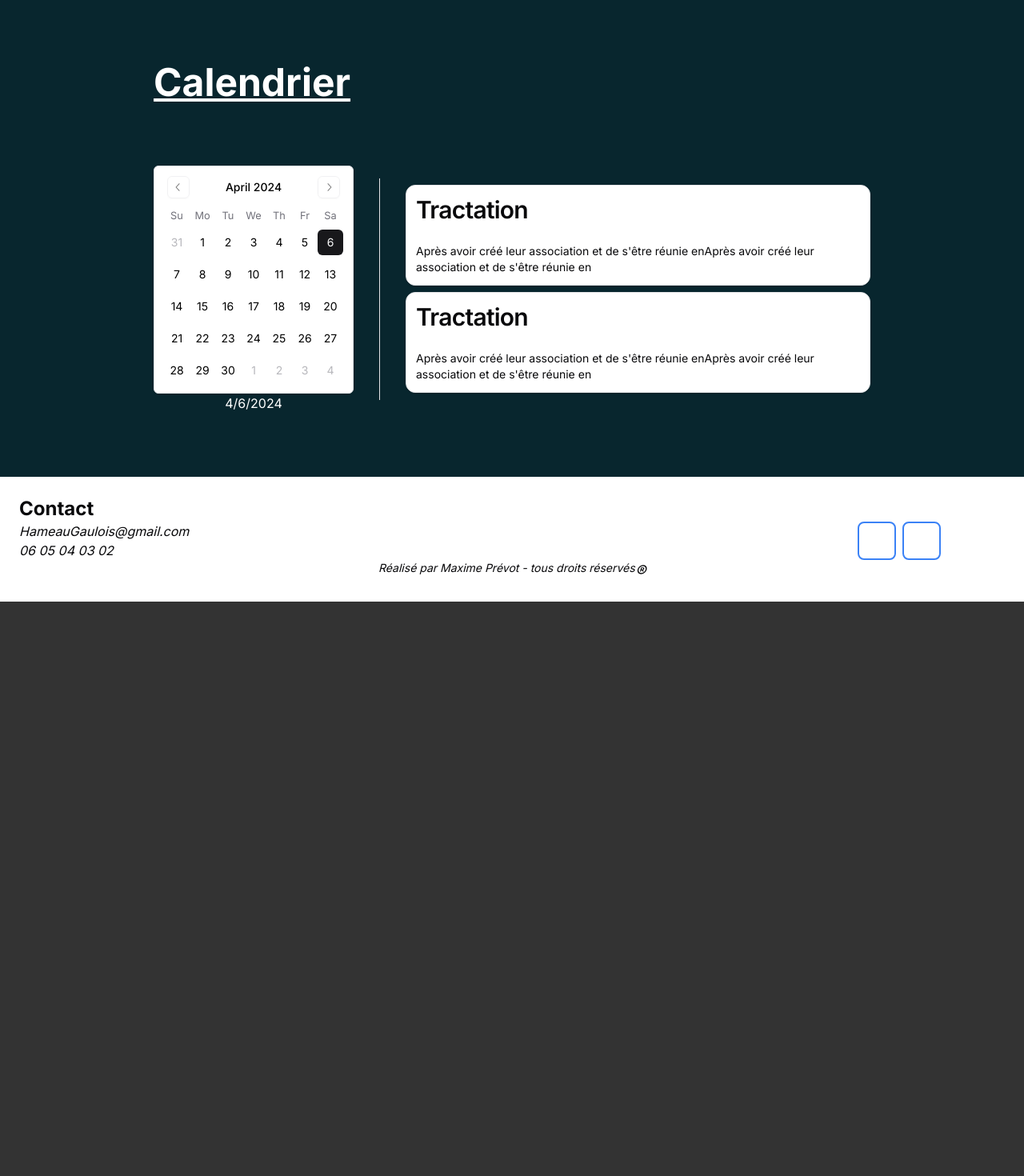
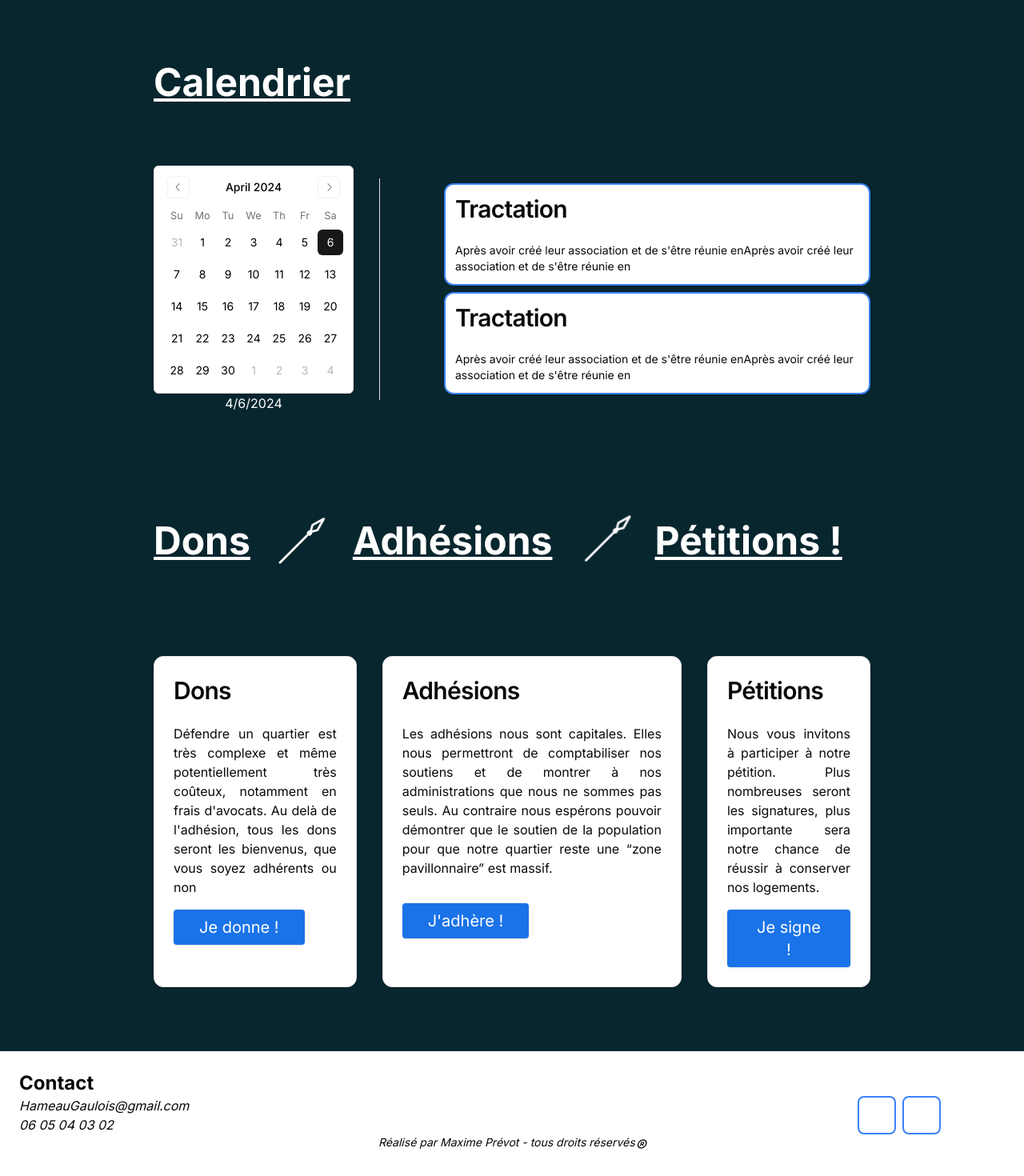
Before and after one commit to Lirido1404/HameauGaulois, a Next.js app: page /Participation in a window 1280 px wide. Shown: the part 989-2459 px from the top of the page at 80% size. Before the commit the page ends 1741 px from the top, so only its background shows below. Built offline with nearby package versions, Linux system fonts and the light colour scheme.

Commit message:
mobilee page 2

```diff
--- a/app/(components)/CardCalendar.tsx
+++ b/app/(components)/CardCalendar.tsx
@@ -10,7 +10,7 @@ import {
 function CardCalendar() {
   return (
     <div className="flex flex-col flex-wrap gap-2">
-      <Card className="">
+      <Card className="border-2 border-blue-500">
         <CardHeader className="p-3">
           <CardTitle className="text-xl lg:text-3xl">Tractation</CardTitle>
         </CardHeader>
@@ -21,7 +21,7 @@ function CardCalendar() {
         </CardContent>
       </Card>
 
-      <Card className="">
+      <Card className="border-2 border-blue-500">
         <CardHeader className="p-3">
           <CardTitle className="text-xl lg:text-3xl">Tractation</CardTitle>
         </CardHeader>
--- a/app/(components)/Footer.tsx
+++ b/app/(components)/Footer.tsx
@@ -5,7 +5,7 @@ function Footer() {
   return (
     <div className="w-full p-6 bg-white mt-20">
       <h2 className="text-2xl font-bold">Contact</h2>
-      <div className="flex justify-between items-center">
+      <div className="flex flex-col md:flex-row md:justify-between gap-2 md:gap-0">
         <div className="italic">
           <p>HameauGaulois@gmail.com</p>
           <p>06 05 04 03 02 </p>
@@ -17,7 +17,7 @@ function Footer() {
       </div>
       <Link
         href={"https://spontaneous-entremet-f15b4a.netlify.app/"}
-        className="flex justify-center italic text-sm"
+        className="flex justify-center text-center mt-2 lg:mt-0 italic text-sm"
       >
         Réalisé par Maxime Prévot - tous droits réservés{" "}
         <span className="text-xl">®</span>
--- a/app/(components)/Navbar.tsx
+++ b/app/(components)/Navbar.tsx
@@ -94,16 +94,16 @@ export function NavigationMenuDemo() {
               <ListItem href="/Participation" title="Actions">
               <p className="text-xs">Comprendre ce qui a forgé ce quartier</p>
               </ListItem>
-              <ListItem href="/Participation/#calendrier" title="Calendrier">
+              <ListItem href="#calendrier" title="Calendrier">
                 <p className="text-xs">Comprendre ce qui a forgé ce quartier</p>
               </ListItem>
-              <ListItem href="/" title="Adhésion">
+              <ListItem href="#adhesion" title="Adhésion">
                 <p className="text-xs">Comprendre ce qui a forgé ce quartier</p>
               </ListItem>
-              <ListItem href="/" title="Dons">
+              <ListItem href="#dons" title="Dons">
                 <p className="text-xs">Comprendre ce qui a forgé ce quartier</p>
               </ListItem>
-              <ListItem href="/" title="Pétition">
+              <ListItem href="#petition" title="Pétition">
                 <p className="text-xs">Comprendre ce qui a forgé ce quartier</p>
               </ListItem>
             </ul>
--- a/app/(components)/Titre3.tsx
+++ b/app/(components)/Titre3.tsx
@@ -10,7 +10,7 @@ function Titre3() {
   return (
     <div className="w-[70%] mx-auto flex-col lg:flex-row flex gap-8">
       <div className="lg:w-[50%]">
-        <h1 className="text-xl font-bold lg:text-6xl text-white" id="actions">Actions</h1>
+        <h1 className="text-4xl text-center lg:text-left font-bold lg:text-6xl text-white" id="actions">Actions</h1>
         <p className="w-full text-justify text-white mt-16 leading-8 text-lg">
           AHG se réserve le droit de mener toute action (conformément à la
           réglementation) afin de communiquer sur le projet de la Mairie et de
@@ -19,7 +19,7 @@ function Titre3() {
         </p>
         <Link href={"/"} className="flex justify-center lg:justify-start">
           <button className="text-white text-xl bg-[#1A73E8] px-8 py-2 rounded border-1 border-[#EDEDED] mt-6 hover:bg-[#185ABC] ease-in-out duration-100 shadow">
-            Participer
+            Je participe !
           </button>
         </Link>
       </div>
--- a/app/(components)/Vid1.tsx
+++ b/app/(components)/Vid1.tsx
@@ -6,7 +6,7 @@ import { Separator } from "@/components/ui/separator";
 function Vid1() {
   return (
     <div className="lg:w-[50%] flex gap-12 justify-center items-center">
-      <Separator orientation="vertical" />
+
       <motion.div
         initial={{ opacity: 0, x: 50 }}
         animate={{ opacity: 1, x: 0 }}
@@ -15,9 +15,9 @@ function Vid1() {
           stiffness: 500,
           damping: 22,
           duration: 0.6,
-          delay: 2,
+          delay: 0.5,
         }}
-        className="w-[200px] h-[112px] lg:w-[560px] lg:h-[315px]"
+        className="w-[300px] h-[168px] lg:w-[560px] lg:h-[315px]"
       >
         <iframe
           className="w-full h-full rounded-lg"
--- a/app/Participation/page.tsx
+++ b/app/Participation/page.tsx
@@ -5,12 +5,20 @@ import Cardforpagetwo from "../(components)/Cardforpagetwo";
 import CalandarComp from "../(components)/CalandarComp";
 import { Separator } from "@/components/ui/separator";
 import CardCalendar from "../(components)/CardCalendar";
-
+import Img2 from "../(components)/Img2";
+import {
+  Card,
+  CardContent,
+  CardDescription,
+  CardFooter,
+  CardHeader,
+  CardTitle,
+} from "@/components/ui/card";
 function page() {
   return (
     <div className="mt-20">
       <Titre3 />
-      <div className="w-[70%] mx-auto flex-col lg:flex-row flex justify-center gap-8 mt-20">
+      <div className="w-[70%] mx-auto flex-col lg:flex-row flex justify-center  gap-8 mt-20">
         <Cardforpagetwo />
       </div>
       <h2
@@ -19,17 +27,89 @@ function page() {
       >
         Calendrier
       </h2>
-      <div className="flex justify-center items-center gap-4 w-[70%] mx-auto mt-20 ">
-        <div className="flex gap-4">
+      <div className="flex flex-col lg:flex-row justify-center items-center gap-4 w-[70%] mx-auto mt-20 ">
+        <div className="flex flex-col lg:flex-row gap-4">
           <CalandarComp />
+          <div className="p-4 hidden lg:flex">
+            <Separator orientation="vertical" />
+          </div>
           <div className="p-4">
-          <Separator orientation="vertical" />
-        </div>
+            <Separator />
+          </div>
         </div>
 
+        <CardCalendar />
+      </div>
+      <h2
+        className=" w-[70%] flex justify-center lg:justify-start items-center mx-auto text-white font-bold  mt-24 text-sm md:text-base lg:text-2xl xl:text-5xl text-center lg:text-left underline"
+        id="adhesion"
+      >
+        Dons{" "}
+        <span>
+          <img src="/Images/spear.svg" alt="" className="h-32 w-32 spear1" />
+        </span>{" "}
+        Adhésions{" "}
+        <span>
+          <img src="/Images/spear.svg" alt="" className="h-32 w-32 spear2" />
+        </span>{" "}
+        Pétitions !
+      </h2>
 
-        <CardCalendar/>
-
+      <div className="w-[70%] mx-auto flex flex-col xl:flex-row mt-20 gap-8">
+        <Card>
+          <CardHeader>
+            <CardTitle className="text-xl lg:text-3xl text-center xl:text-left">Dons</CardTitle>
+          </CardHeader>
+          <CardContent>
+            <p className="text-justify">
+              Défendre un quartier est très complexe et même potentiellement
+              très coûteux, notamment en frais d&apos;avocats. Au delà de
+              l&apos;adhésion, tous les dons seront les bienvenus, que vous
+              soyez adhérents ou non
+            </p>
+            <div className="flex justify-center md:justify-start">
+              <button className="text-white text-xl bg-[#1A73E8] px-8 py-2 rounded border-1 border-[#EDEDED] mt-4 hover:bg-[#185ABC] ease-in-out duration-100 shadow">
+                Je donne !
+              </button>
+            </div>
+          </CardContent>
+        </Card>
+        <Card>
+          <CardHeader>
+            <CardTitle className="text-xl lg:text-3xl text-center xl:text-left">Adhésions</CardTitle>
+          </CardHeader>
+          <CardContent>
+            <p className="text-justify">
+              Les adhésions nous sont capitales. Elles nous permettront de
+              comptabiliser nos soutiens et de montrer à nos administrations que
+              nous ne sommes pas seuls. Au contraire nous espérons pouvoir
+              démontrer que le soutien de la population pour que notre quartier
+              reste une “zone pavillonnaire” est massif.
+            </p>
+            <div className="flex justify-center md:justify-start">
+              <button className="text-white text-xl bg-[#1A73E8] px-8 py-2 rounded border-1 border-[#EDEDED] mt-8 hover:bg-[#185ABC] ease-in-out duration-100 shadow">
+                J&apos;adhère !
+              </button>
+            </div>
+          </CardContent>
+        </Card>
+        <Card>
+          <CardHeader>
+            <CardTitle className="text-xl lg:text-3xl text-center xl:text-left">Pétitions</CardTitle>
+          </CardHeader>
+          <CardContent>
+            <p className="text-justify">
+              Nous vous invitons à participer à notre pétition. Plus nombreuses
+              seront les signatures, plus importante sera notre chance de
+              réussir à conserver nos logements.
+            </p>
+            <div className="flex justify-center md:justify-start">
+              <button className="text-white text-xl bg-[#1A73E8] px-8 py-2 rounded border-1 border-[#EDEDED] mt-4 hover:bg-[#185ABC] ease-in-out duration-100 shadow">
+                Je signe !
+              </button>
+            </div>
+          </CardContent>
+        </Card>
       </div>
     </div>
   );
--- a/app/globals.css
+++ b/app/globals.css
@@ -539,3 +539,24 @@ body {
 .sablierr{
   animation: rotatee 2s ease-in-out infinite;
 }
+
+.spear1 {
+  animation: spearrr 1.5s ease-in-out infinite ;
+}
+
+.spear2 {
+  animation: spearrr 1.5s ease-in-out infinite 0.25s ;
+}
+
+
+@keyframes spearrr{
+  0%{
+    transform: translate(0, 0);
+  }
+  25%{
+    transform: translate(40px, -20px);
+  }
+  100%{
+    transform: translate(0, 0);
+  }
+}
```
Also changed, not shown: app/(components)/Cardforpagetwo.tsx (+6 -6 lines), public/Images/boutbois.svg (added), public/Images/spear.svg (added).
